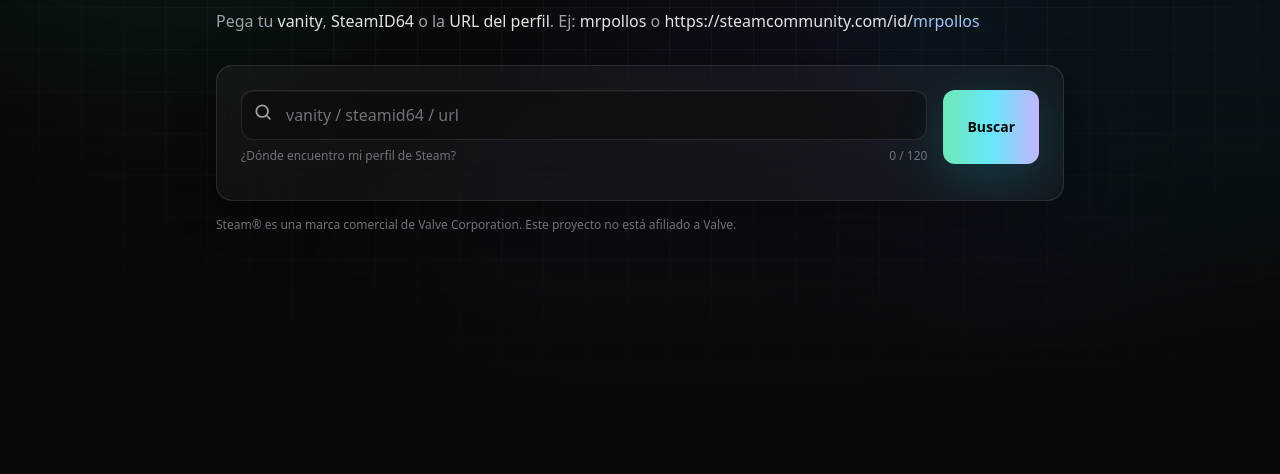
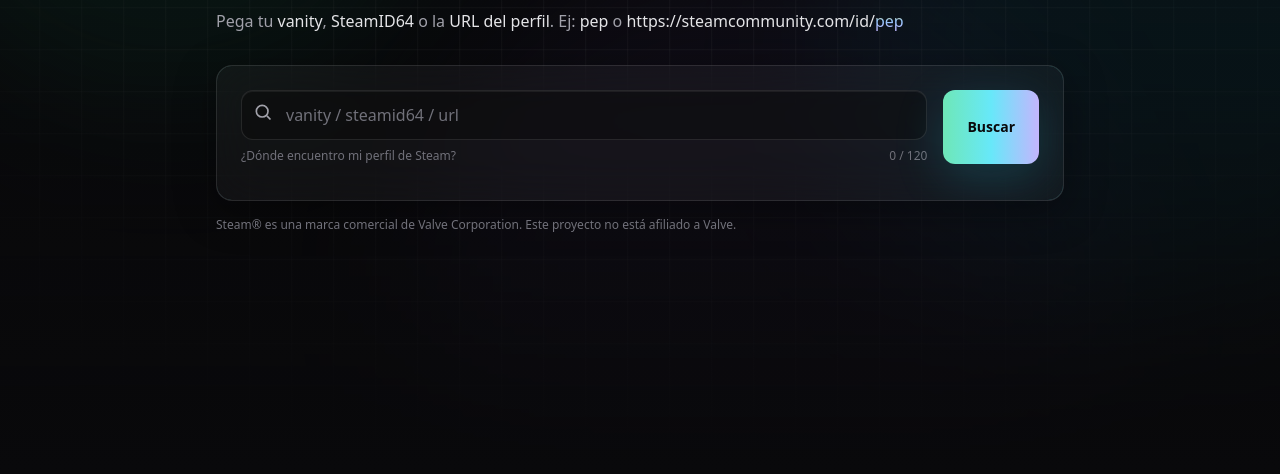
Before and after one commit to guilleodev/steamProfile, a plain HTML site: page index.html in a window 1280 px wide. Shown: the part 326-800 px from the top of the page. Drawn offline with nearby package versions, Linux system fonts and the light colour scheme.

Commit message:
Cambio nombre user prueba, agregar nuevas capturas

```diff
--- a/app.js
+++ b/app.js
@@ -71,7 +71,7 @@ const I18N = {
   es: {
     badge: "SteamProfile → info + juegos",
     intro:
-      'Pega tu <span class="text-zinc-200 font-medium">vanity</span>, <span class="text-zinc-200 font-medium">SteamID64</span> o la <span class="text-zinc-200 font-medium">URL del perfil</span>. Ej: <span class="text-zinc-200">mrpollos</span> o <span class="text-zinc-200">https://steamcommunity.com/id/<span class="text-transparent bg-clip-text bg-gradient-to-b from-yellow-300 via-blue-300 to-violet-300">mrpollos</span></span>',
+      'Pega tu <span class="text-zinc-200 font-medium">vanity</span>, <span class="text-zinc-200 font-medium">SteamID64</span> o la <span class="text-zinc-200 font-medium">URL del perfil</span>. Ej: <span class="text-zinc-200">pep</span> o <span class="text-zinc-200">https://steamcommunity.com/id/<span class="text-transparent bg-clip-text bg-gradient-to-b from-yellow-300 via-blue-300 to-violet-300">pep</span></span>',
     inputPlaceholder: "vanity / steamid64 / url",
     btnGenerate: "Buscar",
 
@@ -145,7 +145,7 @@ const I18N = {
   en: {
     badge: "SteamProfile → card + stats",
     intro:
-      'Paste a <span class="text-zinc-200 font-medium">vanity</span>, <span class="text-zinc-200 font-medium">SteamID64</span> or a <span class="text-zinc-200 font-medium">profile URL</span>. e.g. <span class="text-zinc-200">mrpollos</span> or <span class="text-zinc-200">https://steamcommunity.com/id/<span class="text-transparent bg-clip-text bg-gradient-to-b from-yellow-300 via-blue-300 to-violet-300">mrpollos</span></span>',
+      'Paste a <span class="text-zinc-200 font-medium">vanity</span>, <span class="text-zinc-200 font-medium">SteamID64</span> or a <span class="text-zinc-200 font-medium">profile URL</span>. e.g. <span class="text-zinc-200">pep</span> or <span class="text-zinc-200">https://steamcommunity.com/id/<span class="text-transparent bg-clip-text bg-gradient-to-b from-yellow-300 via-blue-300 to-violet-300">pep</span></span>',
     inputPlaceholder: "vanity / steamid64 / url",
     btnGenerate: "Search",
 
--- a/index.html
+++ b/index.html
@@ -80,9 +80,9 @@
                     Pega tu <span class="text-zinc-200 font-medium">vanity</span>, <span
                         class="text-zinc-200 font-medium">SteamID64</span> o la
                     <span class="text-zinc-200 font-medium">URL del perfil</span>.
-                    Ej: <span class="text-zinc-200">mrpollos</span> o
+                    Ej: <span class="text-zinc-200">pep</span> o
                     <span class="text-zinc-200">https://steamcommunity.com/id/<span
-                            class="text-transparent bg-clip-text bg-gradient-to-b from-yellow-300 via-blue-300 to-violet-300">mrpollos</span>
+                            class="text-transparent bg-clip-text bg-gradient-to-b from-yellow-300 via-blue-300 to-violet-300">pep</span>
                     </span>
                 </p>
             </div>
```
Also changed, not shown: assets/img/capturaSteamProfile.png, assets/img/capturaSteamProfile2-en.png, assets/img/capturaSteamProfile2-es.png, 1 other file.
